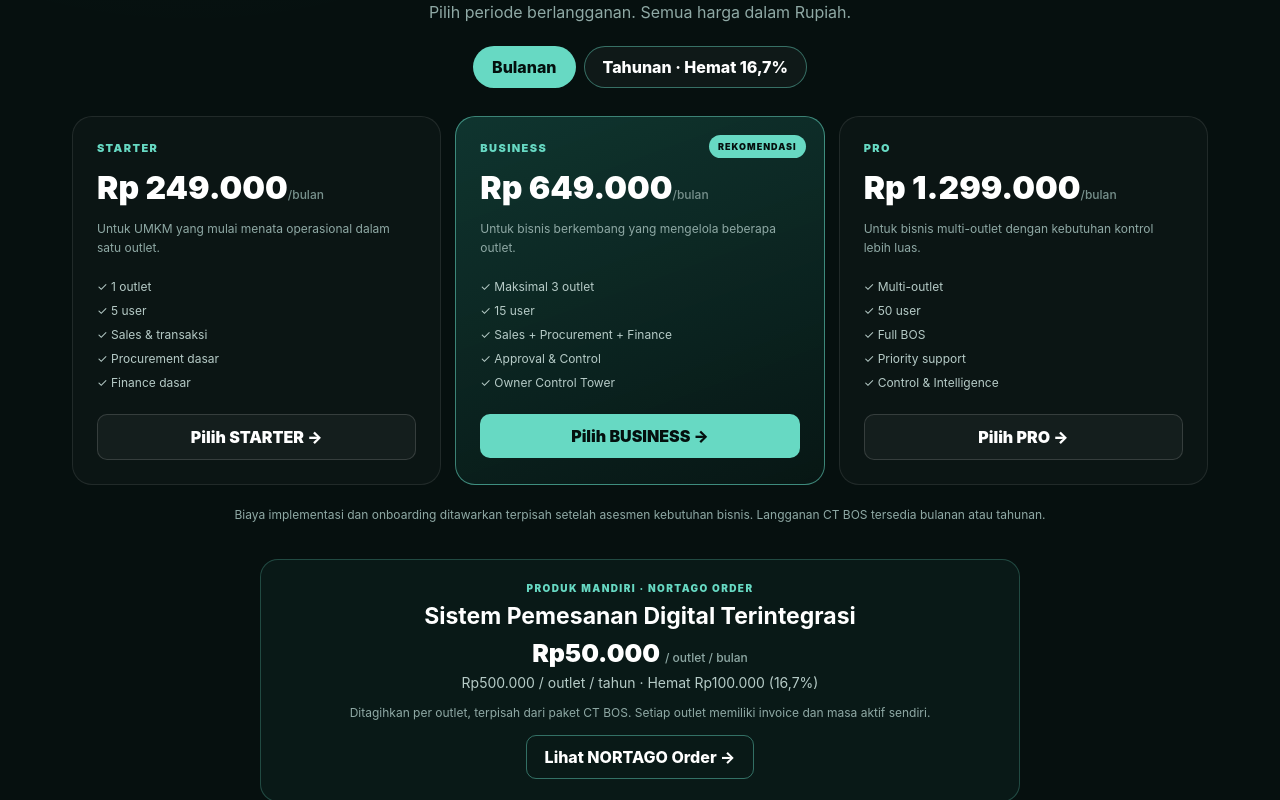
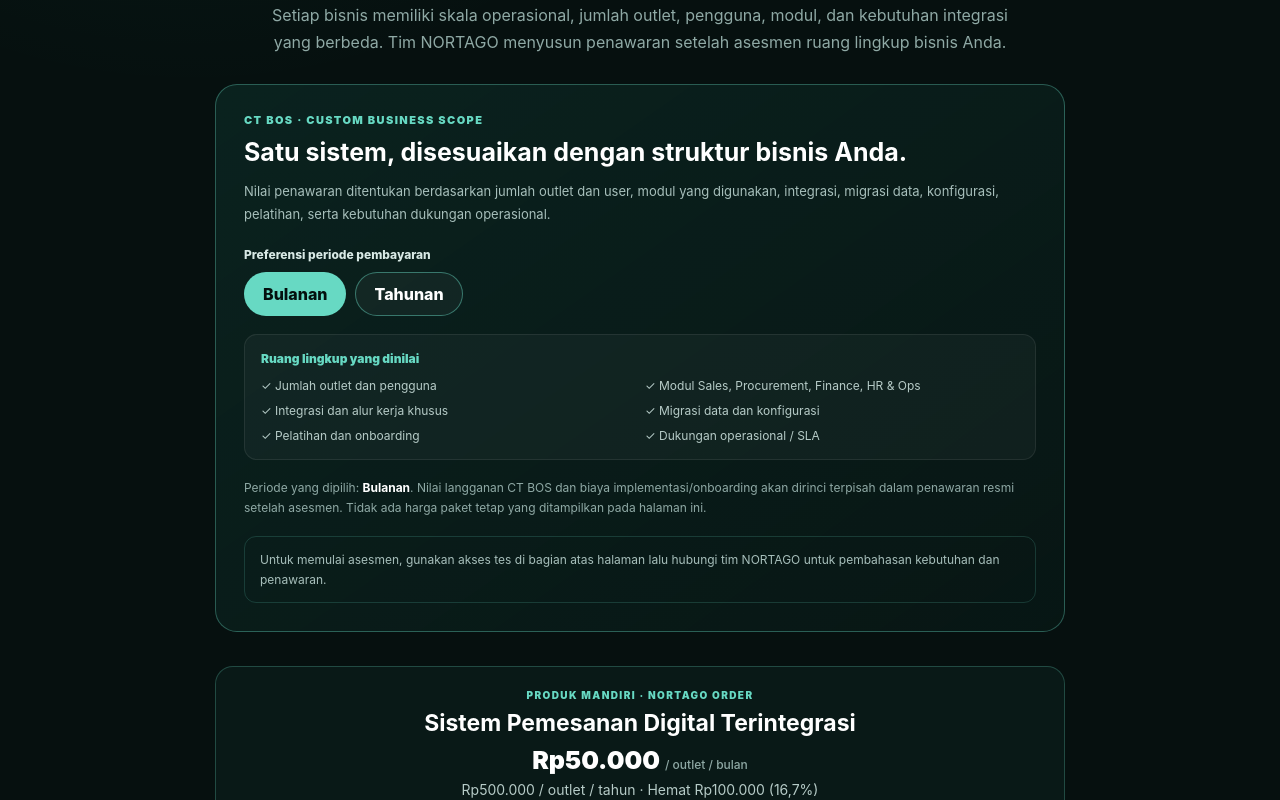
Before and after one commit to adiaris2022-rgb/tjsl-impact-control-tower, a Next.js app: page / in a window 1280 px wide. Shown: the part 1400-2200 px from the top of the page. Built offline with nearby package versions, Linux system fonts and the light colour scheme.

Commit message:
Correct CT BOS pricing to custom quote model

```diff
--- a/app/page.tsx
+++ b/app/page.tsx
@@ -6,13 +6,6 @@ import { createBrowserClient } from "@supabase/ssr";
 
 const PUBLIC_APP_URL = "https://nortago-ct-bos-production.up.railway.app";
 
-type BillingCycle = "MONTHLY" | "YEARLY";
-const plans = [
-  {name:"STARTER",monthly:249000,annual:2490000,desc:"Untuk UMKM yang mulai menata operasional dalam satu outlet.",items:["1 outlet","5 user","Sales & transaksi","Procurement dasar","Finance dasar"],featured:false},
-  {name:"BUSINESS",monthly:649000,annual:6490000,desc:"Untuk bisnis berkembang yang mengelola beberapa outlet.",items:["Maksimal 3 outlet","15 user","Sales + Procurement + Finance","Approval & Control","Owner Control Tower"],featured:true},
-  {name:"PRO",monthly:1299000,annual:12990000,desc:"Untuk bisnis multi-outlet dengan kebutuhan kontrol lebih luas.",items:["Multi-outlet","50 user","Full BOS","Priority support","Control & Intelligence"],featured:false},
-];
-const money = (amount:number) => new Intl.NumberFormat("id-ID",{style:"currency",currency:"IDR",maximumFractionDigits:0}).format(amount);
 
 function Logo(){
   return <svg viewBox="0 0 120 110" width="46" height="42" aria-label="NORTAGO logo" role="img" data-logo-lock="nortago-original-reference">
@@ -31,7 +24,7 @@ export default function LandingPage(){
   const [busy,setBusy]=useState(false);
   const [sent,setSent]=useState(false);
   const [error,setError]=useState("");
-  const [billingCycle,setBillingCycle]=useState<BillingCycle>("MONTHLY");
+  const [quoteCycle,setQuoteCycle]=useState<"MONTHLY"|"YEARLY">("MONTHLY");
 
   async function requestTestAccess(e:React.FormEvent){
     e.preventDefault();
@@ -97,35 +90,37 @@ export default function LandingPage(){
     </section>
 
     <section id="harga" style={{maxWidth:1180,margin:"0 auto",padding:"20px 22px 90px"}}>
-      <div style={{textAlign:"center",marginBottom:24}}><div style={{color:"#67d9c3",fontSize:11,fontWeight:900,letterSpacing:1.4}}>PILIH SESUAI SKALA BISNIS</div><h2 style={{fontSize:38,margin:"10px 0"}}>Harga CT BOS yang transparan.</h2><p style={{color:"#8fa9a5"}}>Pilih periode berlangganan. Semua harga dalam Rupiah.</p></div>
-      <div role="group" aria-label="Periode pembayaran CT BOS" style={{display:"flex",justifyContent:"center",gap:8,marginBottom:28,flexWrap:"wrap"}}>
-        <button type="button" aria-pressed={billingCycle==="MONTHLY"} onClick={()=>setBillingCycle("MONTHLY")} style={{border:"1px solid rgba(103,217,195,.45)",background:billingCycle==="MONTHLY"?"#67d9c3":"rgba(255,255,255,.04)",color:billingCycle==="MONTHLY"?"#04100e":"#fff",borderRadius:999,padding:"10px 18px",fontWeight:800}}>Bulanan</button>
-        <button type="button" aria-pressed={billingCycle==="YEARLY"} onClick={()=>setBillingCycle("YEARLY")} style={{border:"1px solid rgba(103,217,195,.45)",background:billingCycle==="YEARLY"?"#67d9c3":"rgba(255,255,255,.04)",color:billingCycle==="YEARLY"?"#04100e":"#fff",borderRadius:999,padding:"10px 18px",fontWeight:800}}>Tahunan · Hemat 16,7%</button>
-      </div>
-      <div className="plans-grid" style={{display:"grid",gridTemplateColumns:"repeat(3,1fr)",gap:14}}>
-        {plans.map(p=><article key={p.name} style={{border:p.featured?"1px solid rgba(103,217,195,.55)":"1px solid rgba(255,255,255,.09)",borderRadius:20,padding:24,background:p.featured?"linear-gradient(160deg,rgba(20,69,61,.7),rgba(8,23,21,.95))":"rgba(255,255,255,.025)",position:"relative"}}>
-          {p.featured&&<div style={{position:"absolute",right:18,top:18,fontSize:9,fontWeight:900,letterSpacing:1,color:"#06100f",background:"#67d9c3",padding:"6px 9px",borderRadius:999}}>REKOMENDASI</div>}
-          <div style={{fontSize:11,fontWeight:900,letterSpacing:1.4,color:"#67d9c3"}}>{p.name}</div>
-          <div style={{fontSize:32,fontWeight:900,marginTop:13}}>{money(billingCycle==="MONTHLY"?p.monthly:p.annual)}<span style={{fontSize:12,color:"#78918d",fontWeight:500}}>{billingCycle==="MONTHLY"?"/bulan":"/tahun"}</span></div>
-          {billingCycle==="YEARLY"&&<div style={{fontSize:11,color:"#67d9c3",marginTop:5}}>Setara {money(p.monthly*10/12)}/bulan · Hemat 2 bulan</div>}
-          <p style={{fontSize:12,color:"#8fa9a5",lineHeight:1.6,minHeight:42}}>{p.desc}</p>
-          <div style={{display:"grid",gap:9,margin:"18px 0 24px"}}>{p.items.map(it=><div key={it} style={{fontSize:12,color:"#b6cbc7"}}>✓ {it}</div>)}</div>
-          <button onClick={()=>router.push("/login")} style={{width:"100%",border:p.featured?"0":"1px solid rgba(255,255,255,.14)",background:p.featured?"#67d9c3":"rgba(255,255,255,.04)",color:p.featured?"#04100e":"#fff",borderRadius:10,padding:"12px",fontWeight:900}}>Pilih {p.name} →</button>
-        </article>)}
-      </div>
-      <div style={{textAlign:"center",marginTop:20,color:"#8fa9a5",fontSize:12,lineHeight:1.7}}>Biaya implementasi dan onboarding ditawarkan terpisah setelah asesmen kebutuhan bisnis. Langganan CT BOS tersedia bulanan atau tahunan.</div>
-      <article style={{margin:"34px auto 0",maxWidth:760,border:"1px solid rgba(103,217,195,.25)",borderRadius:18,padding:22,background:"rgba(103,217,195,.045)",textAlign:"center"}}>
+      <div style={{textAlign:"center",maxWidth:760,margin:"0 auto 28px"}}><div style={{color:"#67d9c3",fontSize:11,fontWeight:900,letterSpacing:1.4}}>PENAWARAN BERDASARKAN KEBUTUHAN</div><h2 style={{fontSize:38,margin:"10px 0"}}>Harga CT BOS bersifat custom.</h2><p style={{color:"#8fa9a5",lineHeight:1.7}}>Setiap bisnis memiliki skala operasional, jumlah outlet, pengguna, modul, dan kebutuhan integrasi yang berbeda. Tim NORTAGO menyusun penawaran setelah asesmen ruang lingkup bisnis Anda.</p></div>
+      <article style={{maxWidth:850,margin:"0 auto",border:"1px solid rgba(103,217,195,.35)",borderRadius:22,padding:28,background:"linear-gradient(145deg,rgba(20,69,61,.35),rgba(8,23,21,.88))"}}>
+        <div style={{fontSize:11,color:"#67d9c3",fontWeight:900,letterSpacing:1.4}}>CT BOS · CUSTOM BUSINESS SCOPE</div>
+        <h3 style={{fontSize:25,margin:"10px 0"}}>Satu sistem, disesuaikan dengan struktur bisnis Anda.</h3>
+        <p style={{fontSize:13,color:"#a7bfbb",lineHeight:1.7}}>Nilai penawaran ditentukan berdasarkan jumlah outlet dan user, modul yang digunakan, integrasi, migrasi data, konfigurasi, pelatihan, serta kebutuhan dukungan operasional.</p>
+        <div style={{fontSize:12,fontWeight:800,color:"#d8e9e5",marginTop:22}}>Preferensi periode pembayaran</div>
+        <div role="group" aria-label="Preferensi periode pembayaran CT BOS" style={{display:"flex",gap:9,marginTop:10,flexWrap:"wrap"}}>
+          <button type="button" aria-pressed={quoteCycle==="MONTHLY"} onClick={()=>setQuoteCycle("MONTHLY")} style={{border:"1px solid rgba(103,217,195,.45)",background:quoteCycle==="MONTHLY"?"#67d9c3":"rgba(255,255,255,.04)",color:quoteCycle==="MONTHLY"?"#04100e":"#fff",borderRadius:999,padding:"11px 18px",fontWeight:800}}>Bulanan</button>
+          <button type="button" aria-pressed={quoteCycle==="YEARLY"} onClick={()=>setQuoteCycle("YEARLY")} style={{border:"1px solid rgba(103,217,195,.45)",background:quoteCycle==="YEARLY"?"#67d9c3":"rgba(255,255,255,.04)",color:quoteCycle==="YEARLY"?"#04100e":"#fff",borderRadius:999,padding:"11px 18px",fontWeight:800}}>Tahunan</button>
+        </div>
+        <div style={{marginTop:18,padding:16,borderRadius:13,background:"rgba(255,255,255,.035)",border:"1px solid rgba(255,255,255,.08)"}}>
+          <div style={{fontSize:12,color:"#67d9c3",fontWeight:900}}>Ruang lingkup yang dinilai</div>
+          <div style={{display:"grid",gridTemplateColumns:"repeat(2,minmax(0,1fr))",gap:10,marginTop:12}}>
+            {["Jumlah outlet dan pengguna","Modul Sales, Procurement, Finance, HR & Ops","Integrasi dan alur kerja khusus","Migrasi data dan konfigurasi","Pelatihan dan onboarding","Dukungan operasional / SLA"].map(x=><div key={x} style={{fontSize:12,color:"#b6cbc7"}}>✓ {x}</div>)}
+          </div>
+        </div>
+        <p style={{fontSize:12,color:"#8fa9a5",lineHeight:1.7,margin:"18px 0 0"}}>Periode yang dipilih: <b style={{color:"#fff"}}>{quoteCycle==="MONTHLY"?"Bulanan":"Tahunan"}</b>. Nilai langganan CT BOS dan biaya implementasi/onboarding akan dirinci terpisah dalam penawaran resmi setelah asesmen. Tidak ada harga paket tetap yang ditampilkan pada halaman ini.</p>
+        <div style={{marginTop:18,padding:"13px 15px",borderRadius:12,border:"1px solid rgba(103,217,195,.18)",color:"#a7bfbb",fontSize:12,lineHeight:1.6}}>Untuk memulai asesmen, gunakan akses tes di bagian atas halaman lalu hubungi tim NORTAGO untuk pembahasan kebutuhan dan penawaran.</div>
+      </article>
+      <article style={{margin:"34px auto 0",maxWidth:850,border:"1px solid rgba(103,217,195,.25)",borderRadius:18,padding:22,background:"rgba(103,217,195,.045)",textAlign:"center"}}>
         <div style={{fontSize:10,color:"#67d9c3",fontWeight:900,letterSpacing:1.4}}>PRODUK MANDIRI · NORTAGO ORDER</div>
         <h3 style={{fontSize:23,margin:"8px 0"}}>Sistem Pemesanan Digital Terintegrasi</h3>
         <div style={{fontSize:25,fontWeight:900}}>Rp50.000 <span style={{fontSize:12,color:"#8fa9a5",fontWeight:500}}>/ outlet / bulan</span></div>
         <div style={{fontSize:14,color:"#b6cbc7",marginTop:6}}>Rp500.000 / outlet / tahun · Hemat Rp100.000 (16,7%)</div>
-        <p style={{fontSize:12,color:"#8fa9a5",lineHeight:1.6}}>Ditagihkan per outlet, terpisah dari paket CT BOS. Setiap outlet memiliki invoice dan masa aktif sendiri.</p>
+        <p style={{fontSize:12,color:"#8fa9a5",lineHeight:1.6}}>Ditagihkan per outlet, terpisah dari CT BOS. Setiap outlet memiliki invoice dan masa aktif sendiri. Pembayaran bersifat prepaid/manual; tidak mengasumsikan auto-renewal.</p>
         <button onClick={()=>router.push("/otc/subscribe")} style={{border:"1px solid rgba(103,217,195,.45)",background:"transparent",color:"#fff",borderRadius:10,padding:"11px 18px",fontWeight:800}}>Lihat NORTAGO Order →</button>
       </article>
     </section>
 
     <section style={{borderTop:"1px solid rgba(255,255,255,.07)",borderBottom:"1px solid rgba(255,255,255,.07)",background:"rgba(255,255,255,.018)"}}>
-      <div style={{maxWidth:900,margin:"0 auto",padding:"68px 22px",textAlign:"center"}}><h2 style={{fontSize:36,margin:"0 0 14px"}}>Owner tidak perlu mengejar data.</h2><p style={{color:"#8fa9a5",lineHeight:1.7,fontSize:16}}>CT BOS dirancang agar aktivitas penting tercatat, approval terlacak, evidence tersedia, dan penyimpangan terlihat lebih cepat.</p><button onClick={()=>document.getElementById("harga")?.scrollIntoView({behavior:"smooth"})} style={{marginTop:16,background:"#67d9c3",border:0,borderRadius:11,padding:"14px 22px",fontWeight:900}}>Lihat Paket CT BOS →</button></div>
+      <div style={{maxWidth:900,margin:"0 auto",padding:"68px 22px",textAlign:"center"}}><h2 style={{fontSize:36,margin:"0 0 14px"}}>Owner tidak perlu mengejar data.</h2><p style={{color:"#8fa9a5",lineHeight:1.7,fontSize:16}}>CT BOS dirancang agar aktivitas penting tercatat, approval terlacak, evidence tersedia, dan penyimpangan terlihat lebih cepat.</p><button onClick={()=>document.getElementById("harga")?.scrollIntoView({behavior:"smooth"})} style={{marginTop:16,background:"#67d9c3",border:0,borderRadius:11,padding:"14px 22px",fontWeight:900}}>Lihat Penawaran CT BOS →</button></div>
     </section>
 
     <footer style={{maxWidth:1180,margin:"0 auto",padding:"28px 22px 36px",display:"flex",justifyContent:"space-between",gap:20,flexWrap:"wrap",color:"#607873",fontSize:10}}>
```
